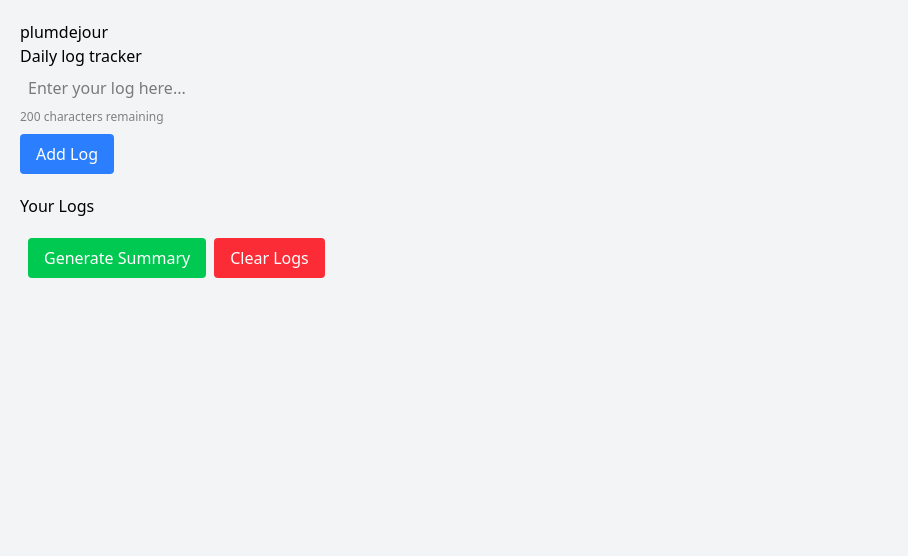
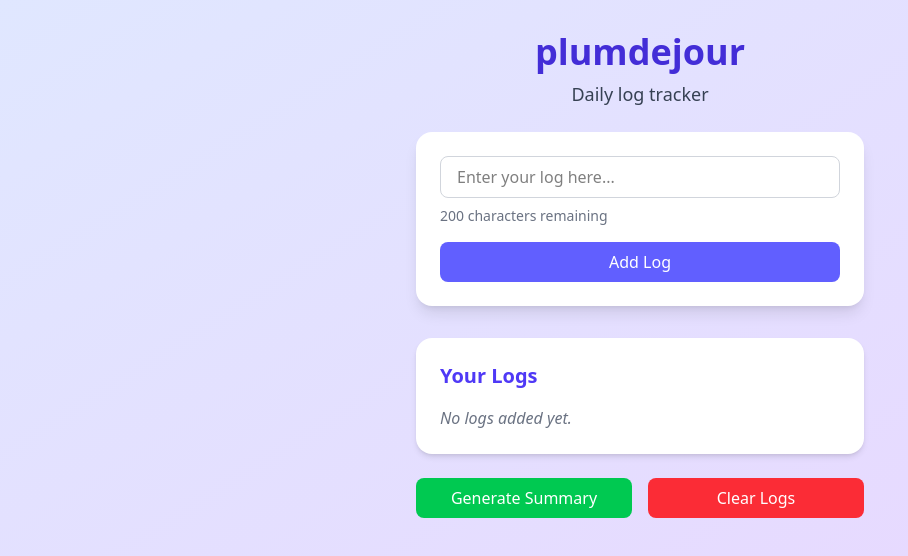
Before and after one commit to vatsark9/plumdejour, a React (Vite) app: page / in a window 1280 px wide. Shown: the top 556 px of the page, without its empty margins (0-908 px from the left). Built offline with nearby package versions, Linux system fonts and the light colour scheme.

Commit message:
Added new Design

```diff
--- a/src/App.jsx
+++ b/src/App.jsx
@@ -27,11 +27,12 @@ function App() {
   };
 
   return (
-    <div className="min-h-screen bg-gray-100 p-5 font-sans">
+    <div className="min-h-screen bg-gradient-to-br from-indigo-100 to-purple-200 flex flex-col items-center justify-start p-8 font-sans">
+      <h1 className="text-4xl font-bold text-indigo-700 mb-2">plumdejour</h1>
+      <p className="text-gray-700 text-lg mb-6">Daily log tracker</p>
 
-      <h1>plumdejour</h1>
-      <p>Daily log tracker</p>
-
+      {/* Input Section */}
+      <div className="w-full max-w-md bg-white shadow-lg rounded-2xl p-6">
         <input
           type="text"
           value={input}
@@ -43,46 +44,63 @@ function App() {
           }}
           maxLength={maxChars}
           placeholder="Enter your log here..."
-        style={{ padding: "8px", width: "250px", marginRight: "8px" }}
+          className="w-full border border-gray-300 rounded-lg px-4 py-2 mb-2 focus:outline-none focus:ring-2 focus:ring-indigo-400"
         />
-      <div style={{ fontSize: "12px", color: input.length === maxChars ? "red" : "gray", marginBottom: "8px" }}>
+
+        <div
+          className={`text-sm ${
+            input.length === maxChars ? "text-red-500" : "text-gray-500"
+          } mb-4`}
+        >
           {maxChars - input.length} characters remaining
         </div>
+
         <button
           onClick={addLog}
-  className="bg-blue-500 text-white px-4 py-2 rounded hover:bg-blue-600 transition"
+          className="w-full bg-indigo-500 text-white py-2 rounded-lg hover:bg-indigo-600 transition"
         >
           Add Log
         </button>
+      </div>
 
-
-      <div style={{ marginTop: "20px" }}>
-        <h2>Your Logs</h2>
-        <ul>
+      {/* Logs Section */}
+      <div className="w-full max-w-md mt-8 bg-white shadow-md rounded-2xl p-6">
+        <h2 className="text-xl font-semibold text-indigo-600 mb-4">Your Logs</h2>
+        {logs.length > 0 ? (
+          <ul className="list-disc list-inside space-y-2 text-gray-700">
             {logs.map((log, index) => (
-            <li key={index}>{log}</li>
+              <li key={index} className="bg-gray-100 p-2 rounded-lg">
+                {log}
+              </li>
             ))}
           </ul>
+        ) : (
+          <p className="text-gray-500 italic">No logs added yet.</p>
+        )}
       </div>
 
-      <div style={{ marginTop: "20px" }}>
+      <div className="w-full max-w-md mt-6">
+        <div className="flex gap-4">
           <button
             onClick={generateSummary}
-  className="bg-green-500 text-white px-4 py-2 rounded hover:bg-green-600 transition ml-2"
+            className="flex-1 bg-green-500 text-white py-2 rounded-lg hover:bg-green-600 transition"
           >
             Generate Summary
           </button>
-
           <button
             onClick={clearLogs}
-  className="bg-red-500 text-white px-4 py-2 rounded hover:bg-red-600 transition ml-2"
+            className="flex-1 bg-red-500 text-white py-2 rounded-lg hover:bg-red-600 transition"
           >
             Clear Logs
           </button>
+        </div>
+
         {summary && (
-          <div style={{ marginTop: "20px" }}>
-            <h2>Summary</h2>
-            <p>{summary}</p>
+          <div className="mt-6 bg-white shadow-md rounded-2xl p-6">
+            <h2 className="text-xl font-semibold text-indigo-600 mb-2">
+              Summary
+            </h2>
+            <p className="text-gray-700">{summary}</p>
           </div>
         )}
       </div>
```
Lines whose indentation alone changed are shown as unchanged.
